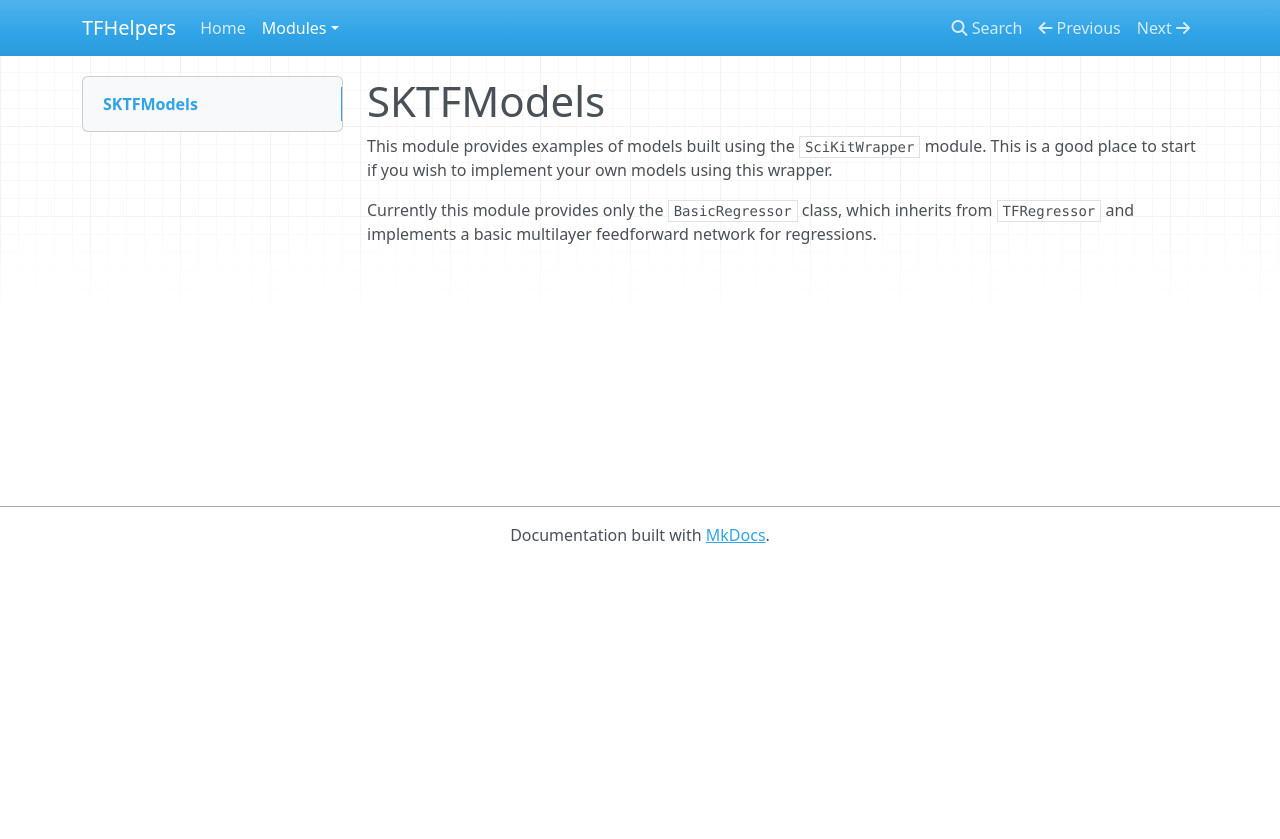
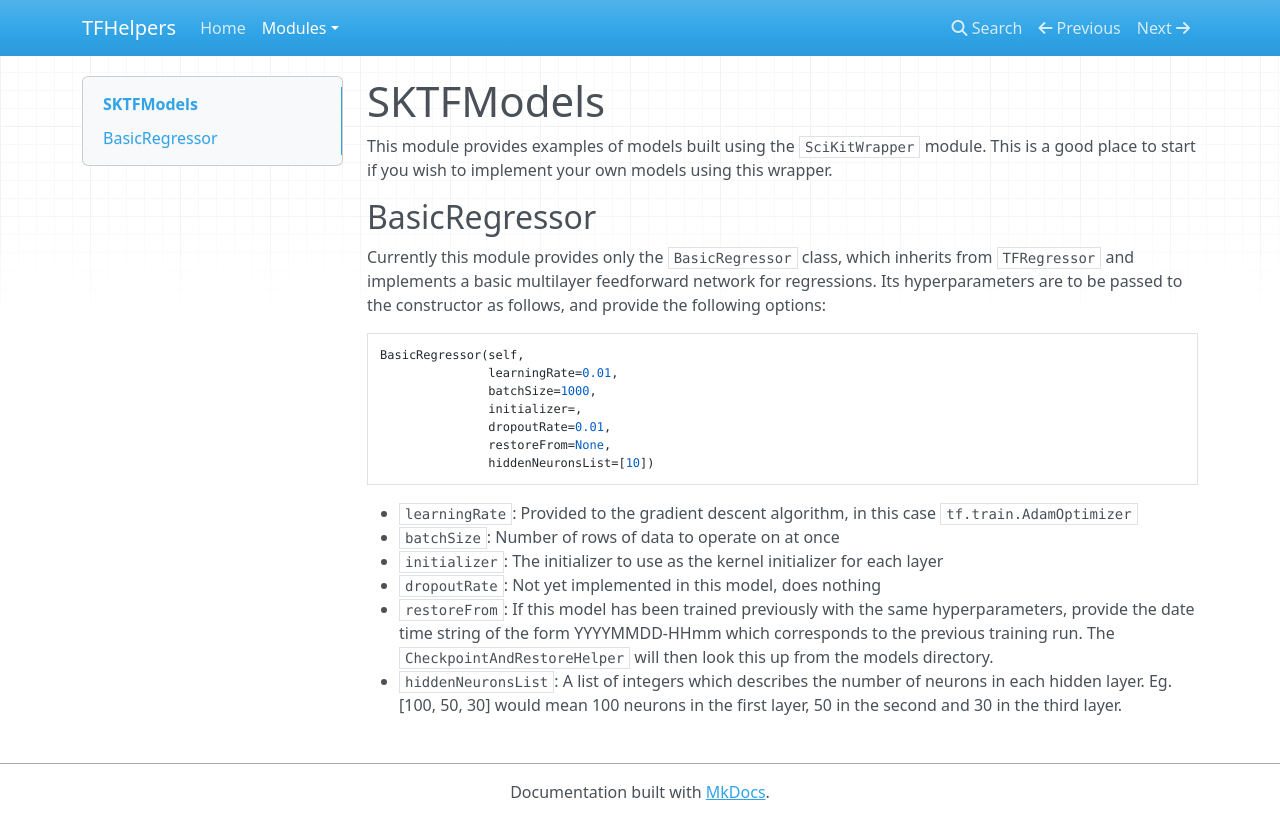
Before and after one commit to jd-13/TFHelpers, an MkDocs documentation site: the page built from docs/SKTFModels.md, in a window 1280 px wide. Shown: the top 839 px of the page. Built offline with MkDocs 1.6.1, drawn with Linux system fonts in a browser that asks for light colours; nearby versions of some CDN libraries; old or Windows-style settings are respelled for this version of MkDocs.

Commit message:
Documentation improvements

```diff
--- a/docs/SKTFModels.md
+++ b/docs/SKTFModels.md
@@ -3,5 +3,26 @@
 This module provides examples of models built using the `SciKitWrapper` module. This is a good place
 to start if you wish to implement your own models using this wrapper.
 
+## BasicRegressor
 Currently this module provides only the `BasicRegressor` class, which inherits from `TFRegressor`
-and implements a basic multilayer feedforward network for regressions.
+and implements a basic multilayer feedforward network for regressions. Its hyperparameters are to be
+passed to the constructor as follows, and provide the following options:
+
+    BasicRegressor(self,
+                   learningRate=0.01,
+                   batchSize=1000,
+                   initializer=,
+                   dropoutRate=0.01,
+                   restoreFrom=None,
+                   hiddenNeuronsList=[10])
+
+* `learningRate`: Provided to the gradient descent algorithm, in this case `tf.train.AdamOptimizer`
+* `batchSize`: Number of rows of data to operate on at once
+* `initializer`: The initializer to use as the kernel initializer for each layer
+* `dropoutRate`: Not yet implemented in this model, does nothing
+* `restoreFrom`: If this model has been trained previously with the same hyperparameters, provide
+the date time string of the form YYYYMMDD-HHmm which corresponds to the previous training run. The
+`CheckpointAndRestoreHelper` will then look this up from the models directory.
+* `hiddenNeuronsList`: A list of integers which describes the number of neurons in each hidden layer.
+Eg. [100, 50, 30] would mean 100 neurons in the first layer, 50 in the second and 30 in the third
+layer.
```
Also changed, not shown: docs/ScikitLearnWrapper.md (+13 -7 lines).
